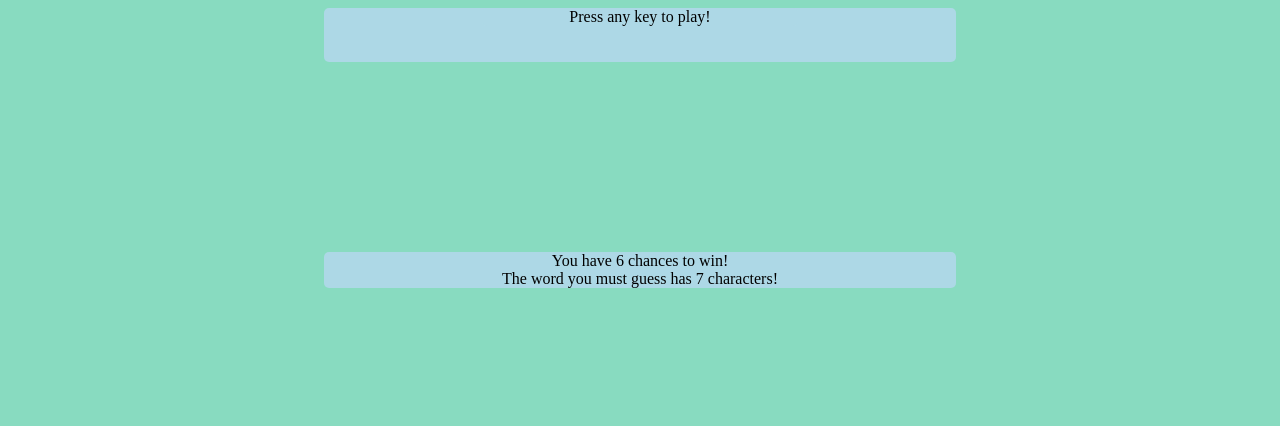
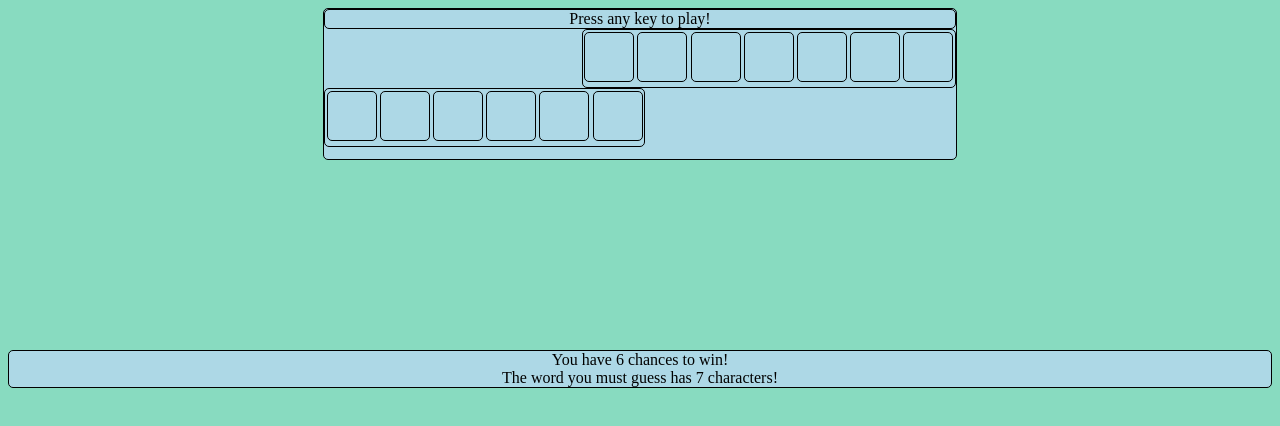
Before and after one commit to vigotskij/hanginthere, a website: page index.html in a window 1280 px wide. Drawn offline with Linux system fonts and the light colour scheme.

Commit message:
puliendo css

```diff
--- a/css/styles.css
+++ b/css/styles.css
@@ -6,36 +6,43 @@ body {
 div {
   background-color: lightblue ;
   border-radius: 5px ;
-  border-width: 2px ;
-  border-color: black ;
-  width: 50% ;
-  margin-left: 25% ;
+  border: 1px solid black ;
   height: auto ;
 }
 
 div#game {
-  float: center ;
+  width: 50% ;
+  margin: auto ;
+  min-height: 150px ;
 }
 
 div#main {
-  display: inline-block ;
   float: right;
 }
-div.boxes {
-  border-radius: 100% ;
+div.letter {
+  display: inline-block ;
+  min-width: 1em ;
+  min-height: 1em ;
+  border: 1px solid black ;
+  margin: 0.1em ;
+  padding: 1em ;
+  text-align: center ;
 }
 
 
 div#gallow{
+  margin: auto;
+  float: left;
+  }
+
+div.parts {
   display: inline-block ;
-  float: left;
-  margin-left: 0% ;
-}
-div.parts {
-
-  border-color: red ;
-  border-radius: 100% ;
-  background-color: white ;
+  min-width: 1em ;
+  min-height: 1em ;
+  border: 1px solid black ;
+  margin: 0.1em ;
+  padding: 1em ;
+  text-align: center ;
 }
 
 div#bottom {
```
